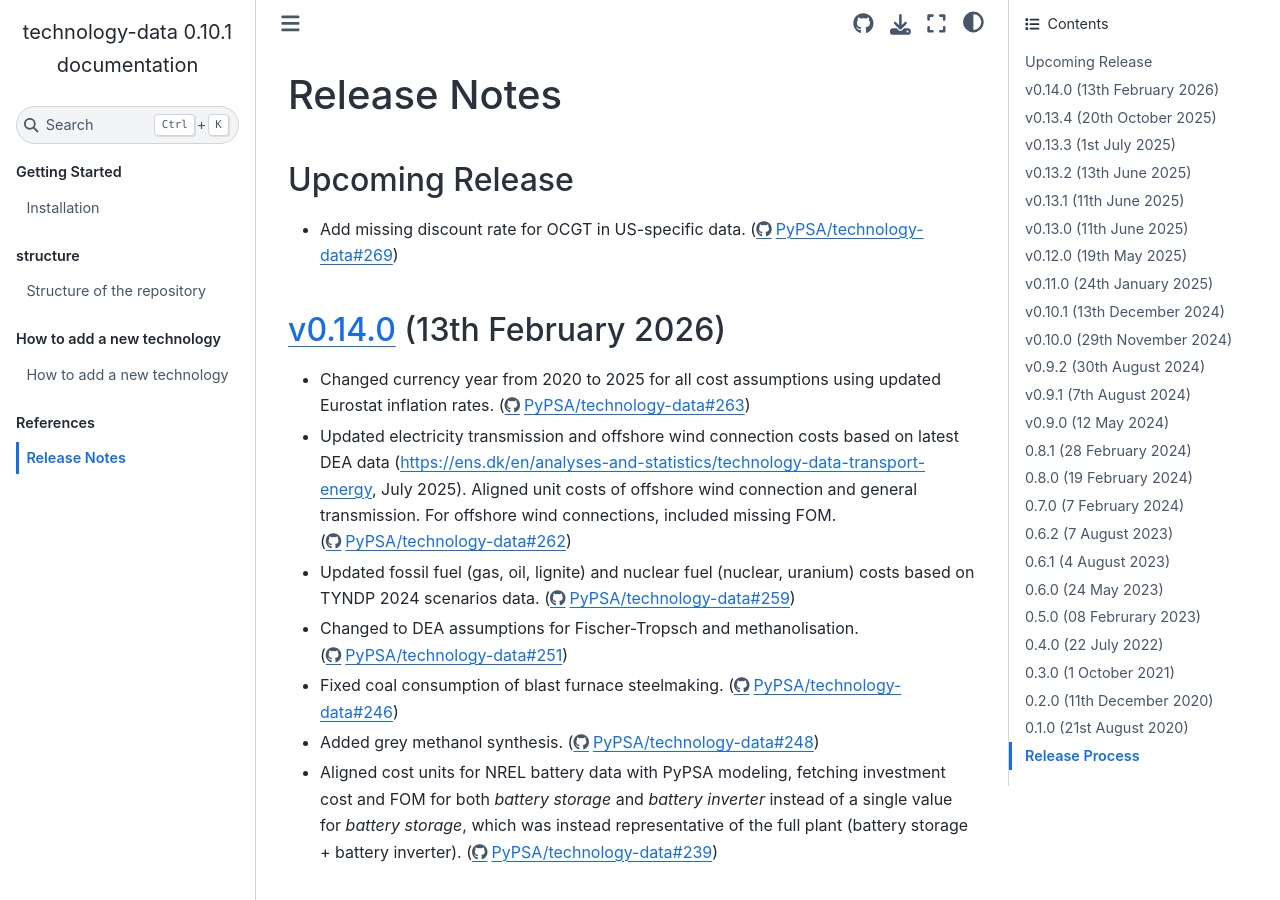
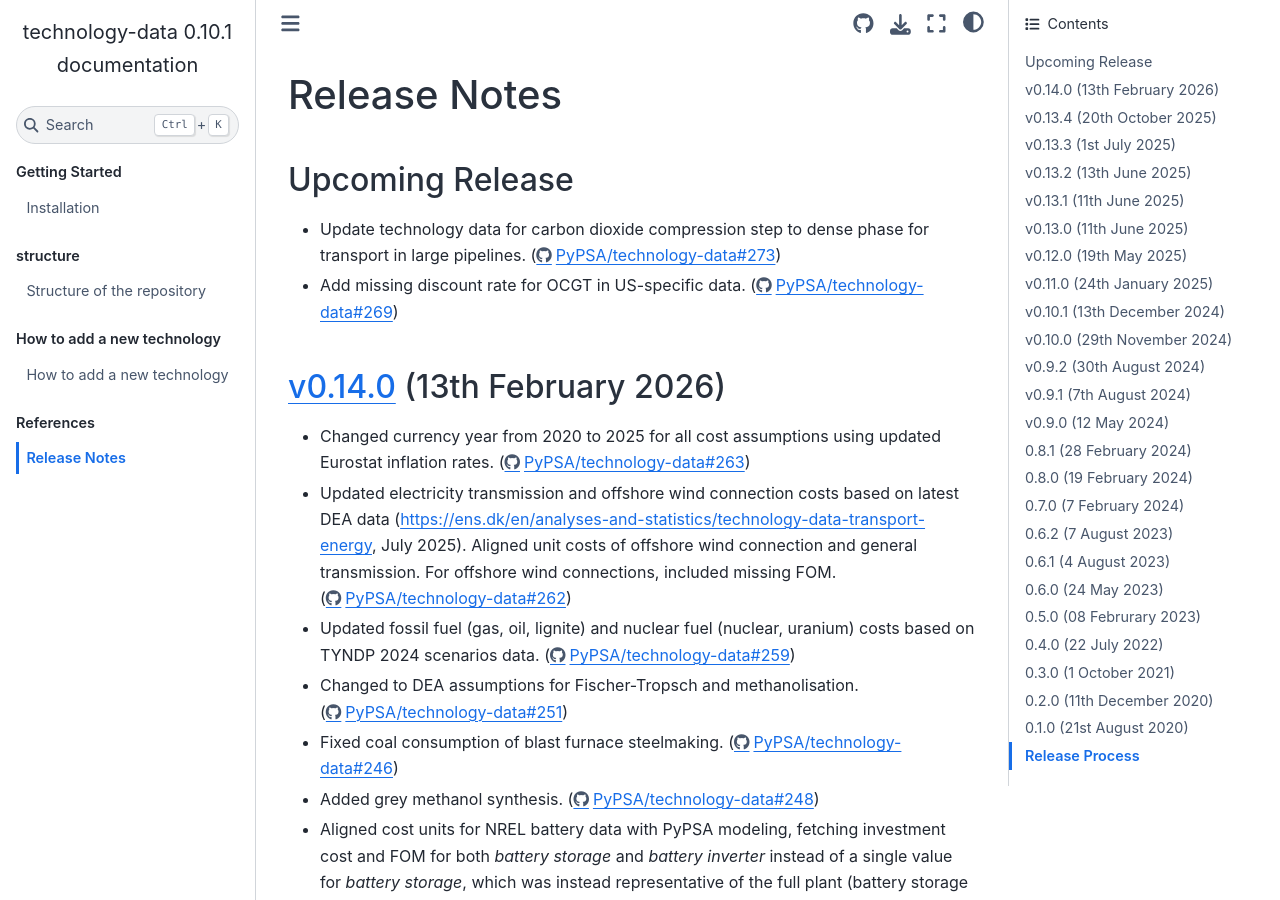
Before and after one commit to PyPSA/technology-data, a Sphinx documentation site: the page built from docs/release_notes.rst, in a window 1280 px wide and 900 px high. Built offline with Sphinx 7.4.7 and the Sphinx Book theme 1.1.4, drawn with Linux system fonts in a browser that asks for light colours.

Commit message:
add release notes

```diff
--- a/docs/release_notes.rst
+++ b/docs/release_notes.rst
@@ -15,6 +15,8 @@ Upcoming Release
 
 ..   The features listed below are not released yet, but will be part of the next release!
 ..   To use the features already you have to use the ``master`` branch.
+
+* Update technology data for carbon dioxide compression step to dense phase for transport in large pipelines. (https://github.com/PyPSA/technology-data/pull/273)
 
 * Add missing discount rate for OCGT in US-specific data. (https://github.com/PyPSA/technology-data/pull/269)
 
```
